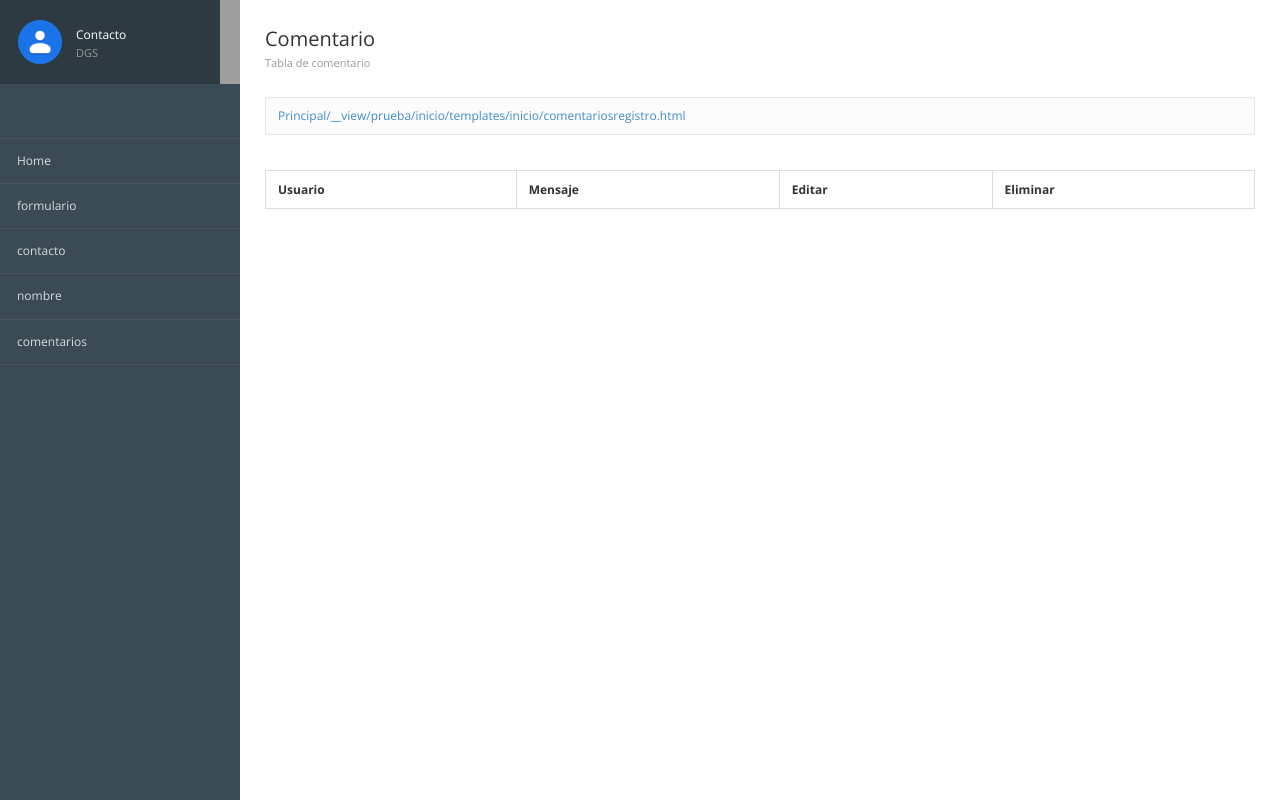
After one commit to edgarantoniocorona-svg/proyecto-prueba, a Django app: template prueba/inicio/templates/inicio/comentariosregistro.html in a window 1280 px wide. The commit adds this page. Run offline with Django 5.2, Linux system fonts and the light colour scheme; the template is opened without the code that fills it, so the values that code supplies are empty; some libraries are stand-ins or nearby versions; grey boxes are pictures that could not be loaded.

Commit message:
ya acabe jjss

```diff
--- /dev/null
+++ b/prueba/inicio/templates/inicio/comentariosregistro.html
@@ -0,0 +1,43 @@
+{% extends "inicio/encabezado.html"%}
+{% block titulo %}Contacto{% endblock %}
+{% load static %}
+{% block imagen_menu %}{% static 'inicio/images/contacto.png'%}{% endblock %}
+{% block info %}Contacto{%endblock%}
+
+{% block contenido %}
+			<!--Encabezdo -->
+			<div class="page-header">
+				<div class="page-title">
+					<h3>Comentario
+				    <small>Tabla de comentario </small></h3>
+				</div>
+
+
+			</div>
+			<!-- /Encabezado-->
+{% endblock %}
+
+{%block contenido2%}
+        <table class="table table-bordered table-striped">
+<thead>
+<tr>
+<th>Usuario</th>
+<th>Mensaje</th>
+<th>Editar</th>
+<th>Eliminar</th>
+</tr>
+</thead>
+<tbody>
+{% for comentariocontacto in comentarios %}
+
+<tr>
+
+<td class="text-semibold">{{comentariocontacto.usuario}}</td>
+<td class="muted">{{comentariocontacto.mensaje}}</td>
+<td class="muted">{{comentariocontacto.editar}}</td>
+<td class="muted">{{comentariocontacto.eliminar}}</td>
+</tr>
+{% endfor %}
+</tbody>
+</table>
+{%endblock%}
--- a/prueba/inicio/templates/inicio/encabezado.html
+++ b/prueba/inicio/templates/inicio/encabezado.html
@@ -63,6 +63,7 @@
 							<li><a href="{%url 'Formulario'%}">formulario</a></li>
                             <li><a href="{%url 'Contacto'%}">contacto</a></li>
                             <li><a href="{%url 'Nombre'%}">nombre</a></li>
+							<li><a href="{%url 'ComentariosRegistro'%}">comentarios</a></li>
 				</ul>
 				<!-- /Fin menú -->
 			</div>
--- a/prueba/inicio/views.py
+++ b/prueba/inicio/views.py
@@ -20,3 +20,6 @@ def ejemplo(request):
 
 def registros(request):
     return render(request, "registros/principal.html")
+
+def comentariosregistro(request):
+    return render(request, "registros/comentariosregistro.html")
--- a/prueba/prueba/urls.py
+++ b/prueba/prueba/urls.py
@@ -28,7 +28,9 @@ urlpatterns = [
     path('contacto/', views_registros.contacto, name="Contacto"),
     path('formulario/', views.formulario, name="Formulario"),
     path('ejemplo/', views.ejemplo, name="Ejemplo"),
-    path('registrar/', views_registros.registrar, name="Registrar")
+    path('registrar/', views_registros.registrar, name="Registrar"),
+   # Cambia 'views.' por 'views_registros.'
+    path('comentariosregistro/', views_registros.comentariosregistro, name="ComentariosRegistro"),
 ]
 if settings.DEBUG:
     from django.conf.urls.static import static
```
Also changed, not shown: prueba/registros/templates/registros/comentariosregistro.html (added, +41 -0 lines), prueba/registros/views.py (+22 -14 lines).
